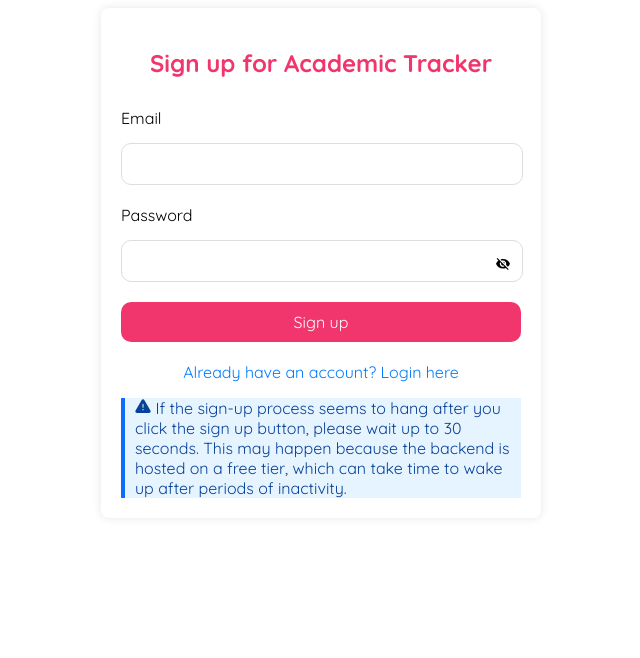
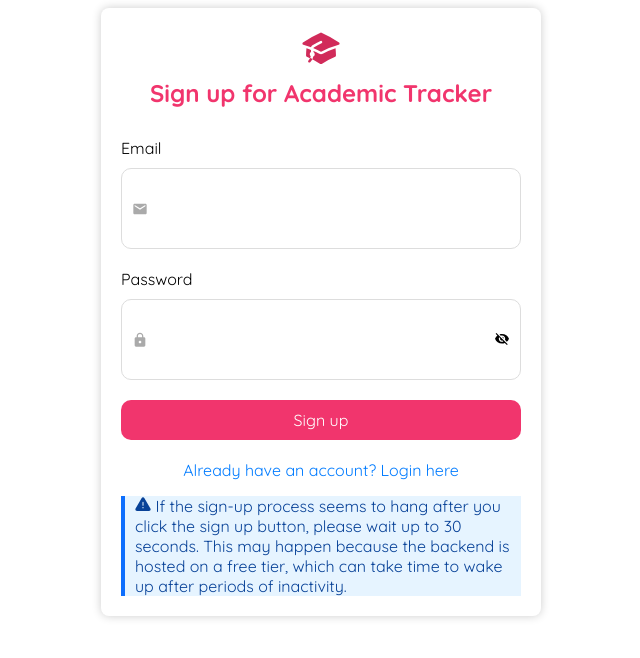
Before and after one commit to WeiHungLoh/academic_tracker, a React (Create React App) app in the folder frontend/: page /signup in a window 1280 px wide. Shown: the top 658 px of the page, without its empty margins (319-959 px from the left). Built offline with nearby package versions, Linux system fonts and the light colour scheme.

Commit message:
feat(ui): add email, password, and branding icons to auth pages

```diff
--- /dev/null
+++ b/frontend/src/Authentication/SignIn.css
@@ -0,0 +1,107 @@
+.signin {
+  max-width: 400px;
+  padding: 20px;
+  margin: auto;
+  background-color: #fff;
+  border-radius: 8px;
+  box-shadow: 0px 0 10px rgba(0, 0, 0, 0.2);
+  animation: fadeIn 0.5s ease-in-out;
+}
+@keyframes fadeIn {
+  from {
+    opacity: 0;
+    transform: translateY(50px);
+  }
+  to {
+    opacity: 1;
+    transform: translateY(0);
+  }
+}
+.signin .logo-icon {
+  font-size: 40px;
+  color: #d12b5a;
+  display: flex;
+  margin: auto;
+}
+.signin h2 {
+  font-size: 24px;
+  color: #f1356d;
+  text-align: center;
+  margin-top: 10px;
+}
+.signin .input-box, .password-wrapper {
+  display: flex;
+  align-items: center;
+  border: 1.5px solid #ddd;
+  border-radius: 10px;
+  padding: 0 10px;
+  margin-bottom: 20px;
+  background: #fff;
+  margin-top: 10px;
+}
+.signin .input-box input, .signin .password-wrapper input {
+  border: none;
+  outline: none;
+  padding: 12px 10px;
+  flex: 0.9;
+  font-size: inherit;
+  background: transparent;
+}
+.signin .left-icon {
+  color: #aaa;
+}
+.signin button {
+  width: 100%;
+  padding: 10px;
+  background-color: #f1356d;
+  color: #fff;
+  border: none;
+  border-radius: 10px;
+  font-size: 16px;
+  cursor: pointer;
+  transition: background-color 0.3s ease;
+}
+.signin button:hover {
+  background-color: #d12b5a;
+}
+.signin p {
+  cursor: pointer;
+  text-align: center;
+  color: #007BFF;
+  margin-top: 20px;
+}
+.signin .password-wrapper {
+  position: relative;
+}
+.signin .toggle-visibility {
+  position: absolute;
+  right: 10px;
+  top: 39%;
+  cursor: pointer;
+}
+.signin .notice-wrapper {
+  background-color: #e6f4ff;
+  color: #084298;
+  border-left: 4px solid #0d6efd;
+  padding-left: 10px;
+}
+.signin .ug-link {
+  background-color: #0d6efd;
+  color: white;
+  padding: 4px 20px;
+  border-radius: 5px;
+  font-size: 13px;
+  display: flex;
+  margin-top: 15px;
+  justify-content: center;
+  letter-spacing: 0.5px;
+  text-decoration: none;
+}
+.signin .ug-link:hover {
+  background-color: #007BFF;
+}
+.signin input:-webkit-autofill {
+  transition: background-color 5000s ease-in-out 0s;
+  -webkit-text-fill-color: #000 !important;
+  caret-color: black;
+}
--- a/frontend/src/Authentication/SignIn.js
+++ b/frontend/src/Authentication/SignIn.js
@@ -3,7 +3,10 @@ import { useNavigate } from 'react-router-dom'
 import { IoMdEyeOff } from 'react-icons/io'
 import { IoEye } from 'react-icons/io5'
 import { GoAlertFill } from 'react-icons/go'
+import { MdEmail, MdLock } from 'react-icons/md'
+import { HiAcademicCap } from "react-icons/hi2";
 import LoadingSpinner from '../LoadingSpinner.js'
+import './SignIn.css'
 
 const SignIn = () => {
     const [email, setEmail] = useState('')
@@ -53,19 +56,24 @@ const SignIn = () => {
 
     return (
         <div className='signin'>
+            <HiAcademicCap className='logo-icon' />
             <h2>Sign in to Academic Tracker</h2>
             <form onSubmit={handleSignIn}>
 
                 <label>Email</label>
+                <div className='input-box'>
+                    <MdEmail className='left-icon' />
                     <input
                         type='email'
                         value={email}
                         onChange={e => setEmail(e.target.value)}
                         required
                     />
+                </div>
 
                 <label>Password</label>
                 <div className='password-wrapper'>
+                    <MdLock className="left-icon" />
                     <input
                         type={visible ? 'text' : 'password'}
                         value={password}
@@ -78,8 +86,8 @@ const SignIn = () => {
                 </div>
 
                 {isPending
-                    ?   <button>Loading...{' '}<LoadingSpinner /> </button>
-                    :   <button type='submit'>Sign in</button>
+                    ? <button>Loading...{' '}<LoadingSpinner /> </button>
+                    : <button type='submit'>Sign in</button>
                 }
 
                 <p onClick={toggleSignUp}>
--- /dev/null
+++ b/frontend/src/Authentication/SignUp.css
@@ -0,0 +1,107 @@
+.signup {
+  max-width: 400px;
+  padding: 20px;
+  margin: auto;
+  background-color: #fff;
+  border-radius: 8px;
+  box-shadow: 0px 0 10px rgba(0, 0, 0, 0.2);
+  animation: fadeIn 0.5s ease-in-out;
+}
+@keyframes fadeIn {
+  from {
+    opacity: 0;
+    transform: translateY(50px);
+  }
+  to {
+    opacity: 1;
+    transform: translateY(0);
+  }
+}
+.signup .logo-icon {
+  font-size: 40px;
+  color: #d12b5a;
+  display: flex;
+  margin: auto;
+}
+.signup h2 {
+  font-size: 24px;
+  color: #f1356d;
+  text-align: center;
+  margin-top: 10px;
+}
+.signup .input-box, .password-wrapper {
+  display: flex;
+  align-items: center;
+  border: 1.5px solid #ddd;
+  border-radius: 10px;
+  padding: 0 10px;
+  margin-bottom: 20px;
+  background: #fff;
+  margin-top: 10px;
+}
+.signup .input-box input, .signup .password-wrapper input {
+  border: none;
+  outline: none;
+  padding: 12px 10px;
+  flex: 0.9;
+  font-size: inherit;
+  background: transparent;
+}
+.signup .left-icon {
+  color: #aaa;
+}
+.signup button {
+  width: 100%;
+  padding: 10px;
+  background-color: #f1356d;
+  color: #fff;
+  border: none;
+  border-radius: 10px;
+  font-size: 16px;
+  cursor: pointer;
+  transition: background-color 0.3s ease;
+}
+.signup button:hover {
+  background-color: #d12b5a;
+}
+.signup p {
+  cursor: pointer;
+  text-align: center;
+  color: #007BFF;
+  margin-top: 20px;
+}
+.signup .password-wrapper {
+  position: relative;
+}
+.signup .toggle-visibility {
+  position: absolute;
+  right: 10px;
+  top: 39%;
+  cursor: pointer;
+}
+.signup .notice-wrapper {
+  background-color: #e6f4ff;
+  color: #084298;
+  border-left: 4px solid #0d6efd;
+  padding-left: 10px;
+}
+.signup .ug-link {
+  background-color: #0d6efd;
+  color: white;
+  padding: 4px 20px;
+  border-radius: 5px;
+  font-size: 13px;
+  display: flex;
+  margin-top: 15px;
+  justify-content: center;
+  letter-spacing: 0.5px;
+  text-decoration: none;
+}
+.signup .ug-link:hover {
+  background-color: #007BFF;
+}
+.signup input:-webkit-autofill {
+  transition: background-color 5000s ease-in-out 0s;
+  -webkit-text-fill-color: #000 !important;
+  caret-color: black;
+}
--- a/frontend/src/Authentication/SignUp.js
+++ b/frontend/src/Authentication/SignUp.js
@@ -4,7 +4,10 @@ import Notification from '../Notification.js'
 import { IoMdEyeOff } from 'react-icons/io'
 import { IoEye } from 'react-icons/io5'
 import { GoAlertFill } from 'react-icons/go'
+import { MdEmail, MdLock } from 'react-icons/md'
+import { HiAcademicCap } from "react-icons/hi2";
 import LoadingSpinner from '../LoadingSpinner.js'
+import './SignUp.css'
 
 const SignUp = () => {
     const [email, setEmail] = useState('')
@@ -55,19 +58,24 @@ const SignUp = () => {
 
     return (
         <div className='signup'>
+            <HiAcademicCap className='logo-icon' />
             <h2>Sign up for Academic Tracker</h2>
             <form onSubmit={handleSignUp}>
 
                 <label>Email</label>
+                <div className='input-box'>
+                    <MdEmail className='left-icon' />
                     <input
                         type='email'
                         value={email}
                         onChange={e => setEmail(e.target.value)}
                         required
                     />
+                </div>
 
                 <label>Password</label>
                 <div className='password-wrapper'>
+                    <MdLock className="left-icon" />
                     <input
                         type={visible ? 'text' : 'password'}
                         value={password}
@@ -80,8 +88,8 @@ const SignUp = () => {
                 </div>
 
                 {isPending
-                    ?   <button>Loading...{' '}<LoadingSpinner /> </button>
-                    :   <button type='submit'>Sign up</button>
+                    ? <button>Loading...{' '}<LoadingSpinner /> </button>
+                    : <button type='submit'>Sign up</button>
                 }
 
                 <p onClick={toggleSignIn}>
```
Lines whose indentation alone changed are shown as unchanged.
